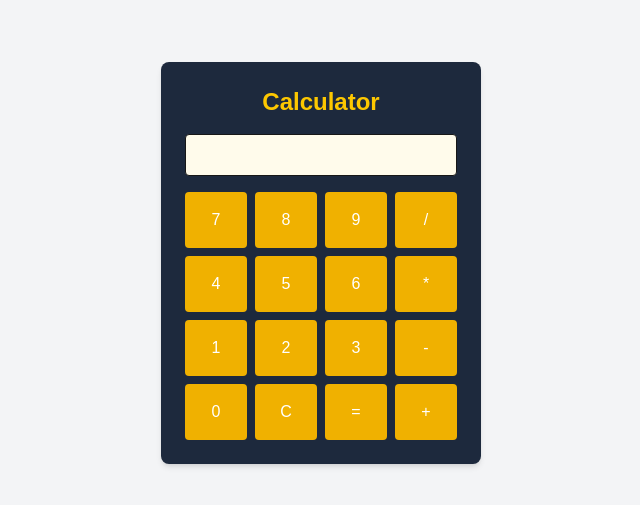
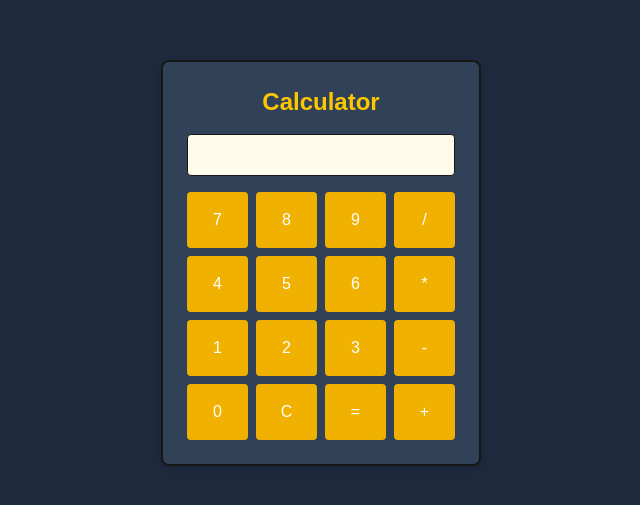
Before and after one commit to Praveen-DR/simple-calculator-nextjs, a Next.js app: page / in a window 1280 px wide. Shown: the part 137-642 px from the top of the page, without its empty margins (319-959 px from the left). Built offline with nearby package versions, Linux system fonts and the light colour scheme.

Commit message:
update:made some changes

```diff
--- a/src/components/Calculator.jsx
+++ b/src/components/Calculator.jsx
@@ -26,8 +26,8 @@ export default function Calculator() {
   ];
 
   return (
-    <div className="flex items-center justify-center min-h-screen bg-gray-100">
-      <div className="bg-slate-800 p-6 rounded-lg shadow-md w-80">
+    <div className="flex items-center justify-center min-h-screen bg-slate-800">
+      <div className="bg-slate-700 p-6 rounded-lg shadow-md w-80 border-2">
         <h1 className="text-2xl font-bold text-center mb-4 text-yellow-400">Calculator</h1>
         <input
           className="w-full p-2 mb-4 text-right border rounded bg-amber-50"
```
